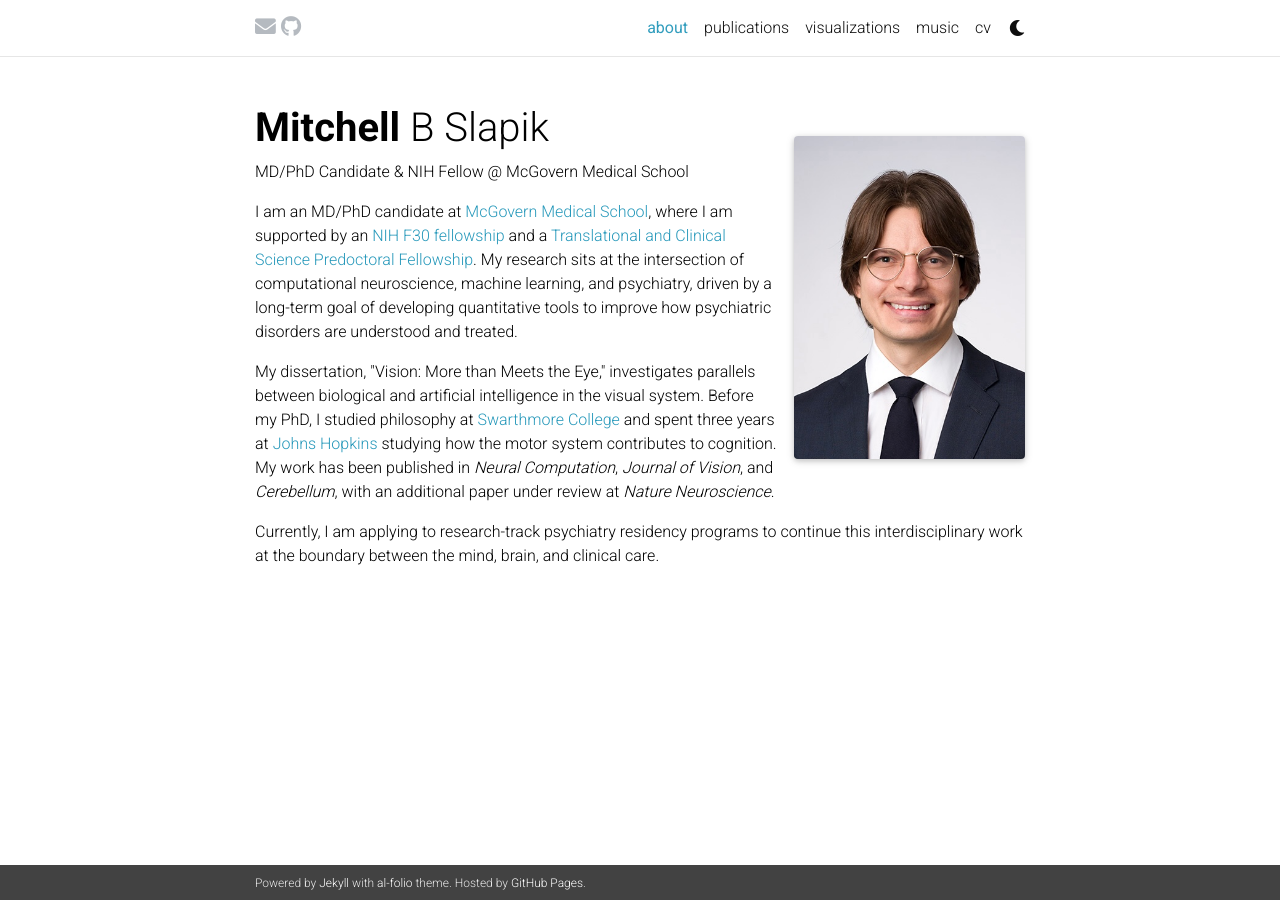
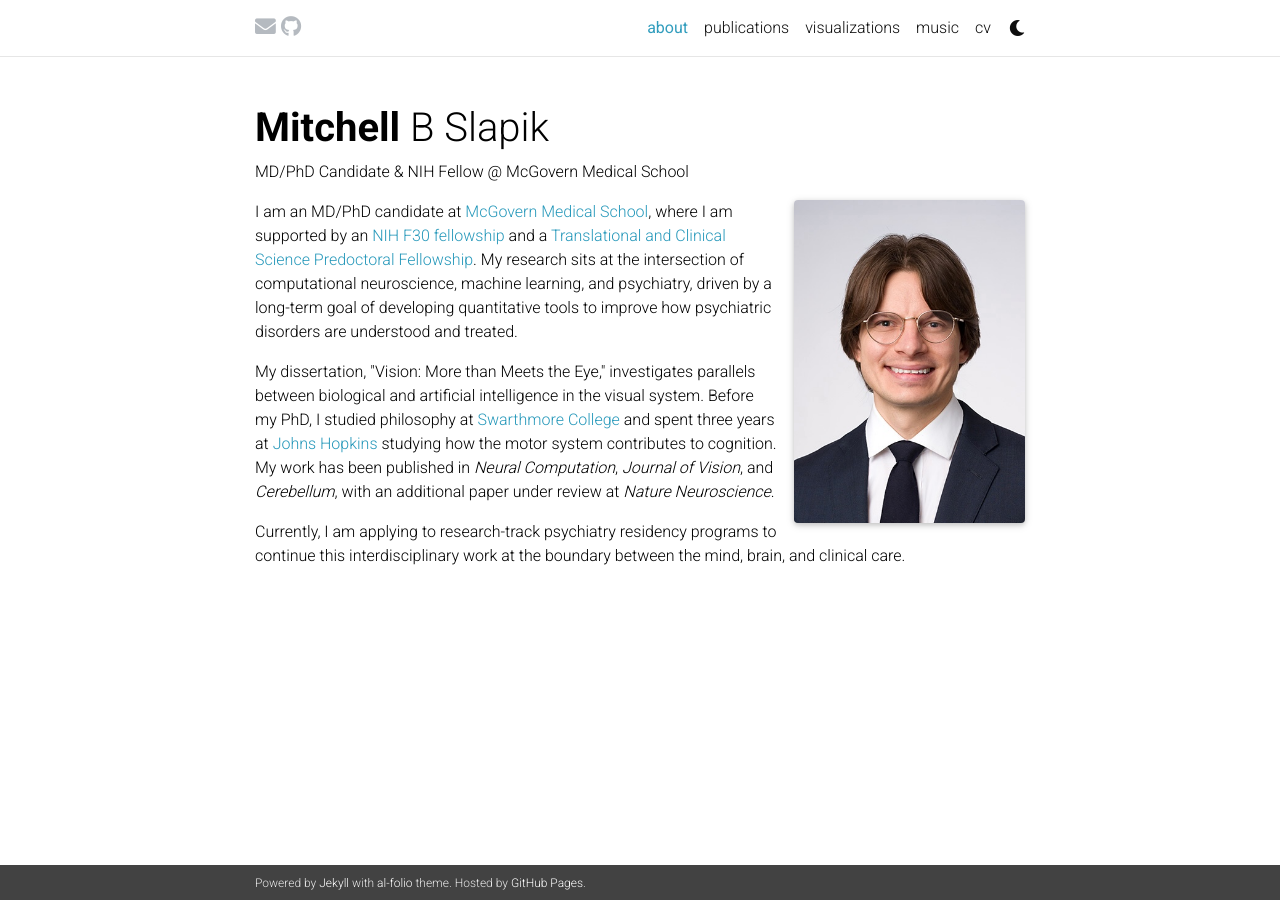
Before and after one commit to mitchellslapik/mitchellslapik.github.io, a Jekyll site: the page built from _pages/about.md, in a window 1280 px wide. Built offline with Jekyll 4.4.1, drawn with Linux system fonts in a browser that asks for light colours; full-size pictures stand in for the smaller copies a plugin makes; comment, search, counter and statistics services are not loaded; a style sheet for code colours, icons or effects is not loaded.

Commit message:
Update _base.scss

```diff
--- a/_sass/_base.scss
+++ b/_sass/_base.scss
@@ -109,7 +109,7 @@ blockquote {
 
 @media (min-width: 576px) {
   .profile {
-    margin-top: -4rem;
+    margin-top: 0rem;
     width: 30%;
     .address {
       p { display: block; }
```
